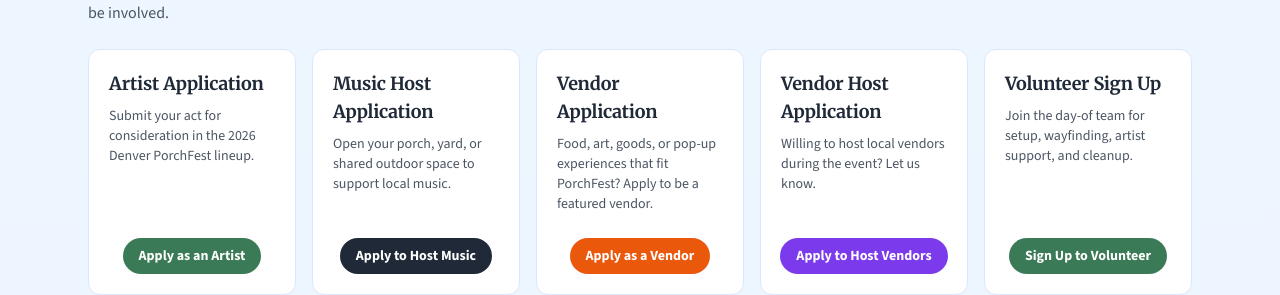
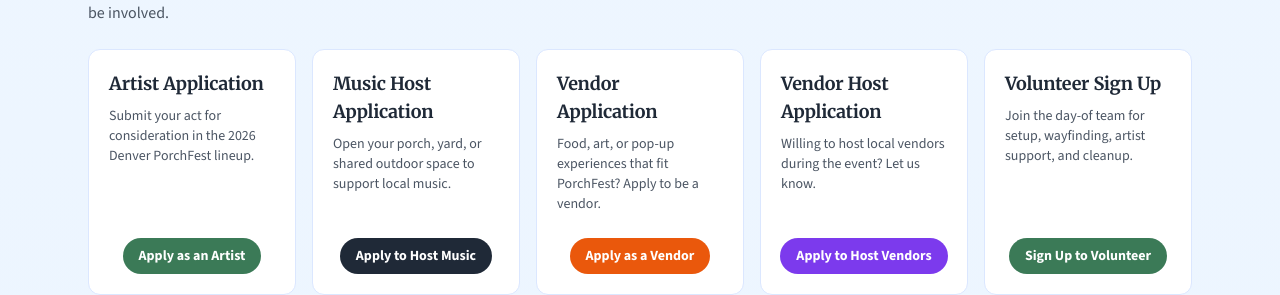
Before and after one commit to the97bradley/denver-porchfest, a Next.js app: page / in a window 1280 px wide. Shown: the part 2003-2298 px from the top of the page. Built offline with nearby package versions, Linux system fonts and the light colour scheme; no server answers.

Commit message:
Update vendor description copy per wording request

```diff
--- a/src/app/page.tsx
+++ b/src/app/page.tsx
@@ -258,8 +258,8 @@ export default async function Home() {
             <article className="flex h-full flex-col rounded-xl border border-[#dbe7ff] bg-white p-5">
               <h3 className="text-lg font-semibold text-[#1f2937]">Vendor Application</h3>
               <p className="mt-2 flex-1 text-sm text-[#4b5563]">
-                Food, art, goods, or pop-up experiences that fit PorchFest?
-                Apply to be a featured vendor.
+                Food, art, or pop-up experiences that fit PorchFest?
+                Apply to be a vendor.
               </p>
               <a
                 href={vendorApplicationUrl}
```
